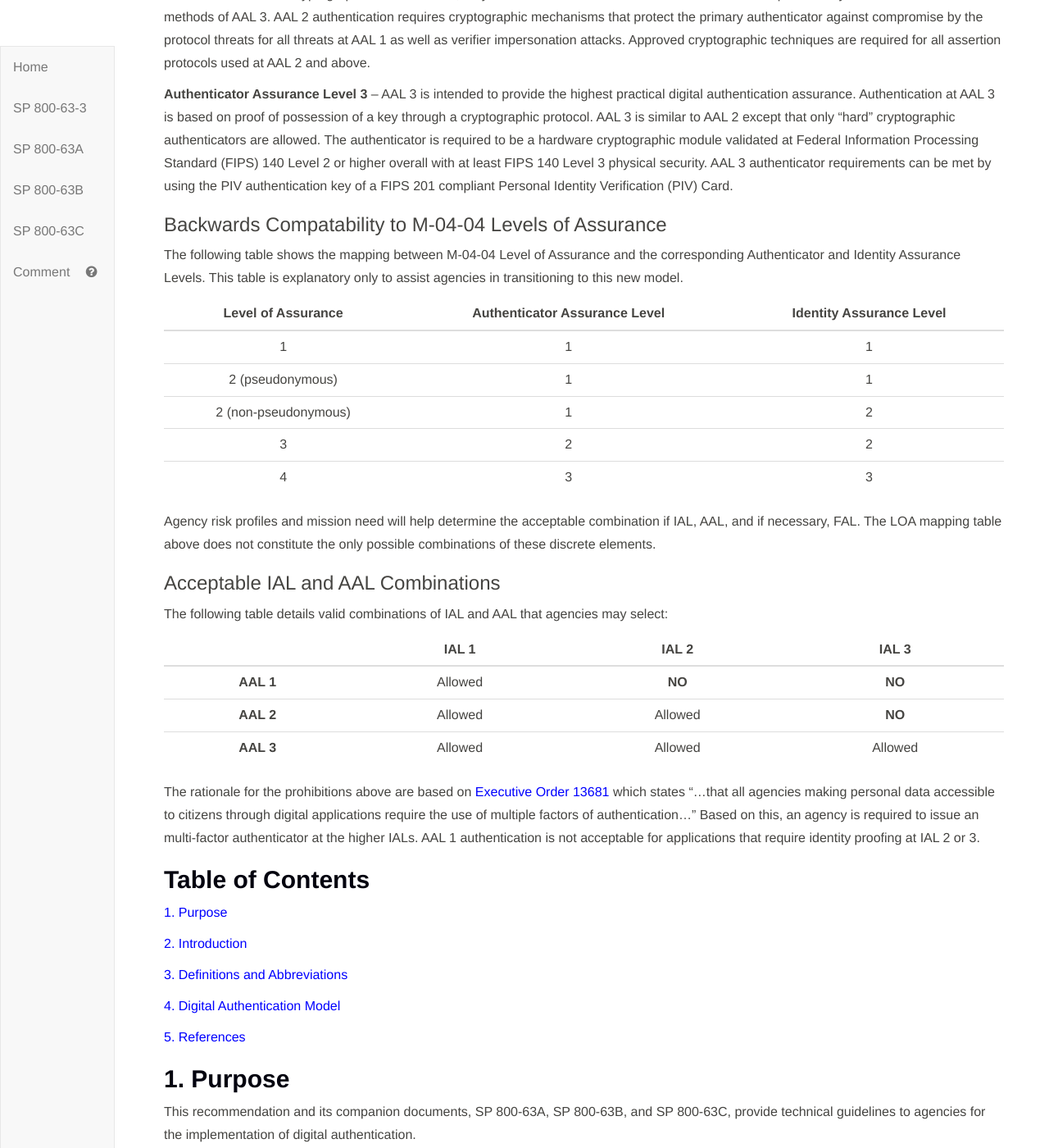
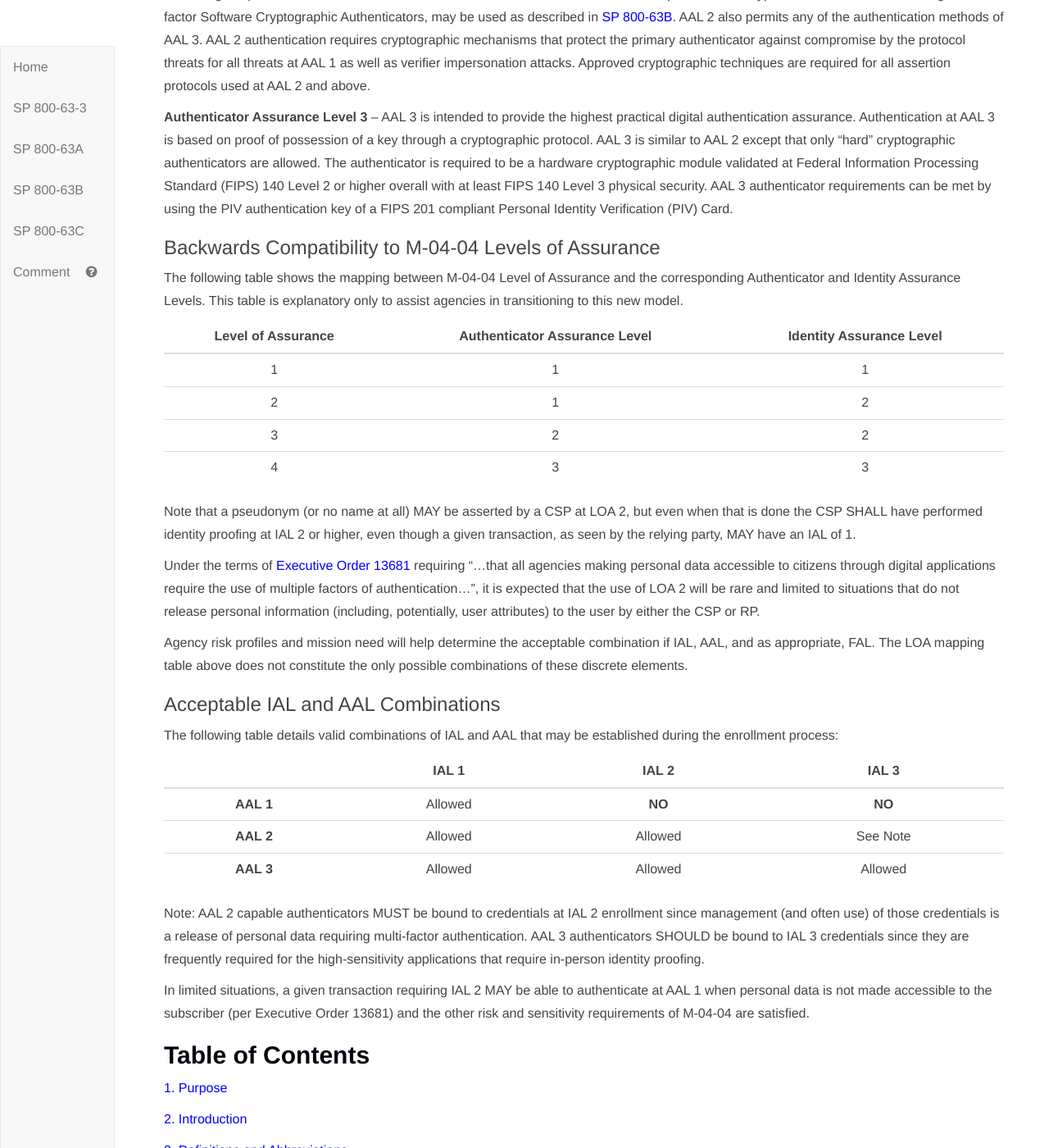
Before and after one commit to usnistgov/800-63-3, a Jekyll site: the page built from sp800-63-3.md, in a window 1280 px wide and 1400 px high, scrolled down 4928 px. Shown: the whole window at 82% size. Built offline with Jekyll 4.4.1, drawn with Linux system fonts in a browser that asks for light colours; some of the changed text lies outside the part shown.

Commit message:
LOA mapping improvements (#41)
* Changes in LOA to IAL/AAL tables and IAL/AAL combinations

* Minor edits to Executive Summary

```diff
--- a/sp800-63-3/cover.md
+++ b/sp800-63-3/cover.md
@@ -181,9 +181,9 @@ OMB guidance outlines a five-step process by which agencies should meet their di
 This document suite provides guidelines for implementing the third step of the above process.  A new approach for digital authentication solutions is required by these guidelines, separating the individual elements of identity assurance into discrete, component parts. For non-federated systems, agencies will select and combine two (2) individual components, referred to as *Identity Assurance Level (IAL)* and *Authenticator Assurance Level (AAL)*. For federated systems, a
 third component, *Federation Assurance Level (FAL)*, is required.
 
-* IAL refers to the robustness of the identity proofing process and the binding between an authenticator and a specific individual.
+* IAL refers to the robustness of the identity proofing process and the binding between an authenticator and the records pertaining to a specific individual.
 * AAL refers to the robustness of the authentication process itself.
-* FAL refers to the robustness of the federation assertion protocol utilized to communicate authentication and attribute information (if applicable) to a relying party.
+* FAL refers to the robustness of the assertion protocol utilized by the federation to communicate authentication and attribute information (if applicable) to a relying party.
 
 The separation of these metrics supports applications requiring strong authentication that may be pseudonymous, and the separation of authenticator issuance from the establishment of credentials binding those authenticators to individuals.
 
@@ -210,35 +210,40 @@ A summary of each of the identity and authenticator assurance levels is provided
 
 **Authenticator Assurance Level 1** - AAL 1 provides single factor digital authentication, giving some assurance that the same claimant who participated in previous transactions is accessing the protected transaction or data. AAL 1 allows a wide range of available authentication technologies to be employed and requires only a single authentication factor to be used. It also permits the use of any of the authentication methods of higher authenticator assurance levels. Successful authentication requires that the claimant prove through a secure authentication protocol that he or she possesses and controls the authenticator.
 
-**Authenticator Assurance Level 2** – AAL 2 provides higher assurance that the same claimant who participated in previous transactions is accessing the protected transaction or data. At least two different authentication factors are required. Various types of authenticators, including multi-factor Software Cryptographic Authenticators, may be used as described in [SP 800-63B](sp800-63b.html). AAL 2 also permits any of the authentication methods of AAL 3. AAL 2 authentication requires cryptographic mechanisms that protect the primary authenticator against compromise by the protocol threats for all threats at AAL 1 as well as verifier impersonation attacks. Approved cryptographic techniques are required for all assertion protocols used at AAL 2 and above.
+**Authenticator Assurance Level 2** – AAL 2 provides higher assurance that the same claimant who participated in previous transactions is accessing the protected transaction or data. Two different authentication factors are required. Various types of authenticators, including multi-factor Software Cryptographic Authenticators, may be used as described in [SP 800-63B](sp800-63b.html). AAL 2 also permits any of the authentication methods of AAL 3. AAL 2 authentication requires cryptographic mechanisms that protect the primary authenticator against compromise by the protocol threats for all threats at AAL 1 as well as verifier impersonation attacks. Approved cryptographic techniques are required for all assertion protocols used at AAL 2 and above.
 
 **Authenticator Assurance Level 3** – AAL 3 is intended to provide the highest practical digital authentication assurance. Authentication at AAL 3 is based on proof of possession of a key through a cryptographic protocol. AAL 3 is similar to AAL 2 except that only “hard” cryptographic authenticators are allowed. The authenticator is required to be a hardware cryptographic module validated at Federal Information Processing Standard (FIPS) 140 Level 2 or higher overall with at least FIPS 140 Level 3 physical security. AAL 3 authenticator requirements can be met by using the PIV authentication key of a FIPS 201 compliant Personal Identity Verification (PIV) Card.
 
-### Backwards Compatability to M-04-04 Levels of Assurance
+### Backwards Compatibility to M-04-04 Levels of Assurance
 
 The following table shows the mapping between M-04-04 Level of Assurance and the corresponding Authenticator and Identity Assurance Levels.  This table is explanatory only to assist agencies in transitioning to this new model.
 
 | Level of Assurance | Authenticator Assurance Level | Identity Assurance Level |
 |:------------------:|:-----------------------------:|:------------------------:|
 | 1 | 1 | 1 |
-| 2 (pseudonymous) | 1 | 1 |
-| 2 (non-pseudonymous) | 1 | 2 |
+| 2 | 1 | 2 |
 | 3 | 2 | 2 |
 | 4 | 3 | 3 |
 
-Agency risk profiles and mission need will help determine the acceptable combination if IAL, AAL, and if necessary, FAL.  The LOA mapping table above does not constitute the only possible combinations of these discrete elements.
+Note that a pseudonym (or no name at all) MAY be asserted by a CSP at LOA 2, but even when that is done the CSP SHALL have performed identity proofing at IAL 2 or higher, even though a given transaction, as seen by the relying party, MAY have an IAL of 1.
+
+Under the terms of [Executive Order 13681](#EO13681) requiring "...that all agencies making personal data accessible to citizens through digital applications require the use of multiple factors of authentication...", it is expected that the use of LOA 2 will be rare and limited to situations that do not release personal information (including, potentially, user attributes) to the user by either the CSP or RP.
+
+Agency risk profiles and mission need will help determine the acceptable combination if IAL, AAL, and as appropriate, FAL.  The LOA mapping table above does not constitute the only possible combinations of these discrete elements.
 
 ### Acceptable IAL and AAL Combinations
 
-The following table details valid combinations of IAL and AAL that agencies may select:
+The following table details valid combinations of IAL and AAL that may be established during the enrollment process:
 
 | | IAL 1 | IAL 2 | IAL 3 |
 |:-:|:-:|:-:|:-:|
 | **AAL 1** | Allowed | **NO** | **NO** |
-| **AAL 2** | Allowed | Allowed | **NO** |
+| **AAL 2** | Allowed | Allowed | See Note |
 | **AAL 3** | Allowed | Allowed | Allowed |
 
-The rationale for the prohibitions above are based on [Executive Order 13681](#EO13681) which states "...that all agencies making personal data accessible to citizens through digital applications require the use of multiple factors of authentication..." Based on this, an agency is required to issue an multi-factor authenticator at the higher IALs.  AAL 1 authentication is not acceptable for applications that require identity proofing at IAL 2 or 3.
+Note: AAL 2 capable authenticators MUST be bound to credentials at IAL 2 enrollment since management (and often use) of those credentials is a release of personal data requiring multi-factor authentication. AAL 3 authenticators SHOULD be bound to IAL 3 credentials since they are frequently required for the high-sensitivity applications that require in-person identity proofing.
+
+In limited situations, a given transaction requiring IAL 2 MAY be able to authenticate at AAL 1 when personal data is not made accessible to the subscriber (per Executive Order 13681) and the other risk and sensitivity requirements of M-04-04 are satisfied.
 
 ## Table of Contents
 
```
Also changed, not shown: other parts of sp800-63-3/cover.md (+1 -1 lines).
